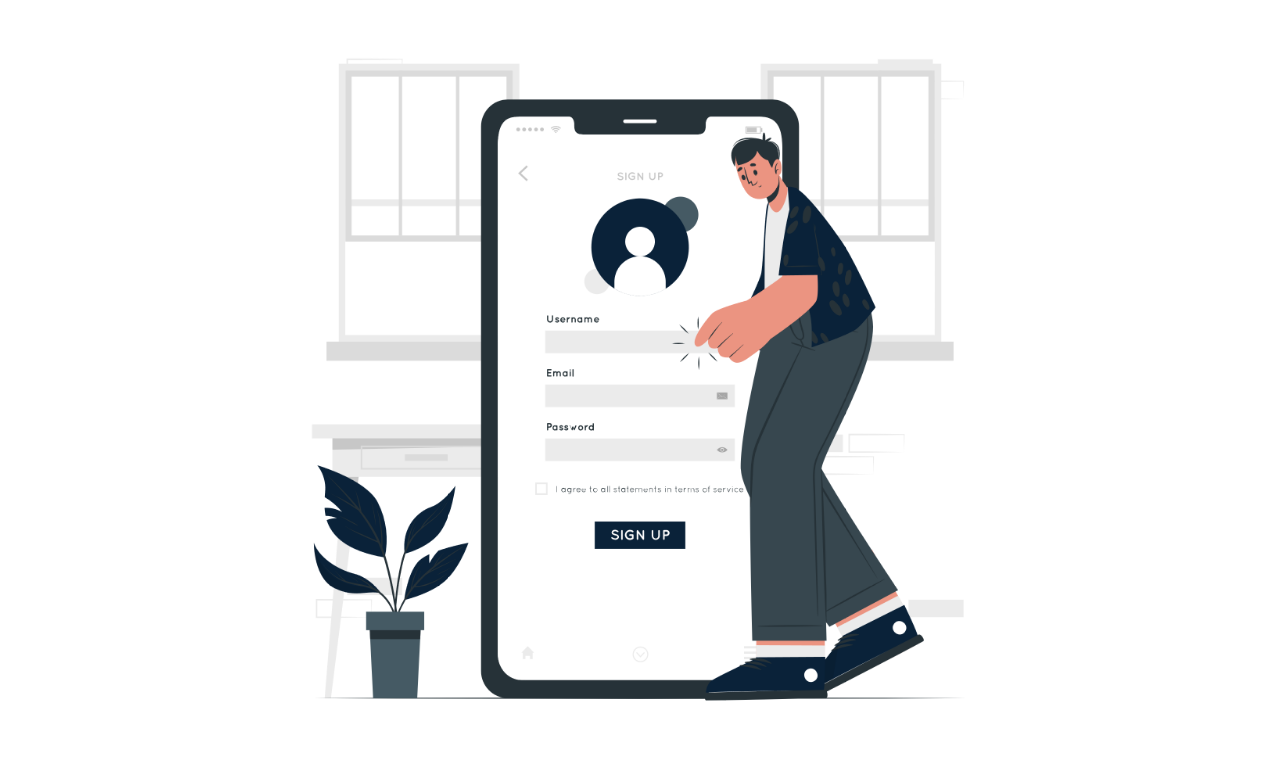
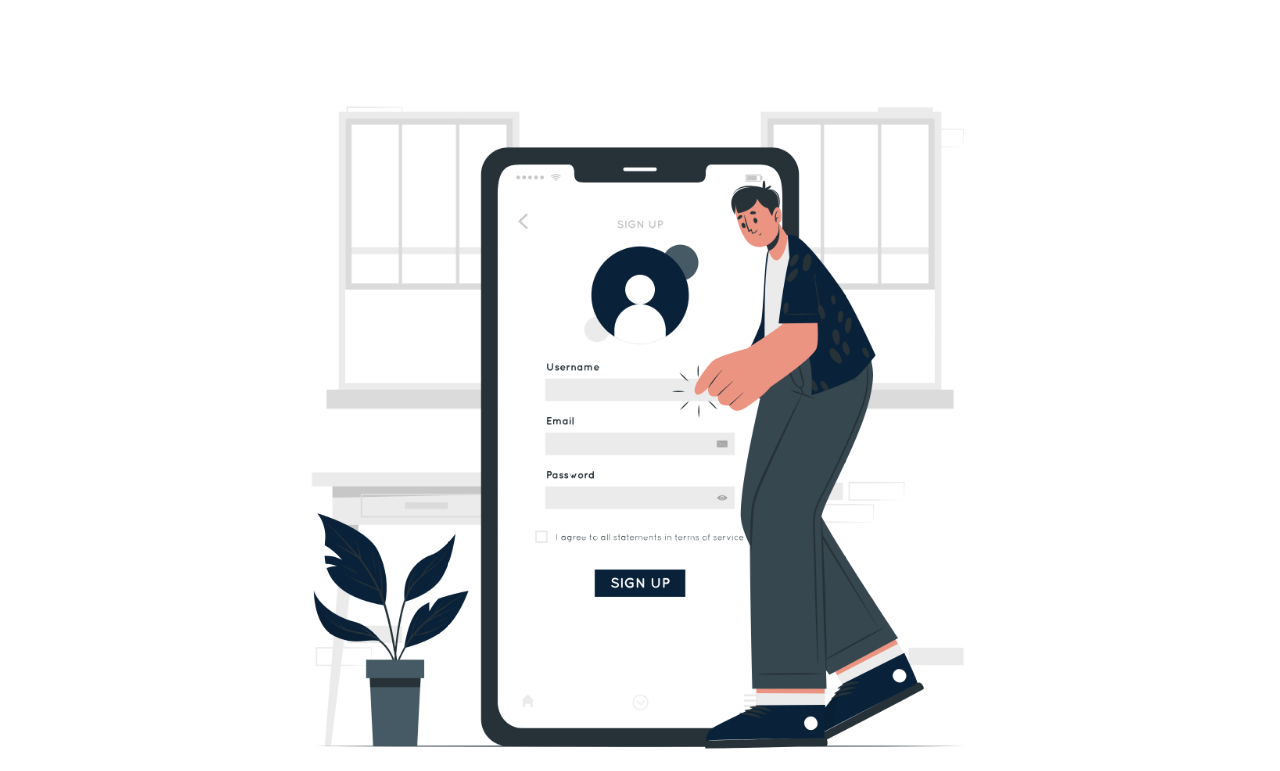
Before and after one commit to MDS-Magia-Desenvolvimento-de-Software/cash-flow, a plain HTML site: page index.html in a window 1280 px wide. Shown: the part 316-1087 px from the top of the page. Drawn offline with nearby package versions, Linux system fonts and the light colour scheme; a web font is replaced by a local one.

Commit message:
atualizado index

```diff
--- a/index.html
+++ b/index.html
@@ -29,7 +29,7 @@
 
 
 
-    <main>
+    <main class="mt-5">
         <section id="sectionOne" class="py-5">
             <div class="container text-center">
                 <h1 class="display-2">Descubra!!!</h1>
```
